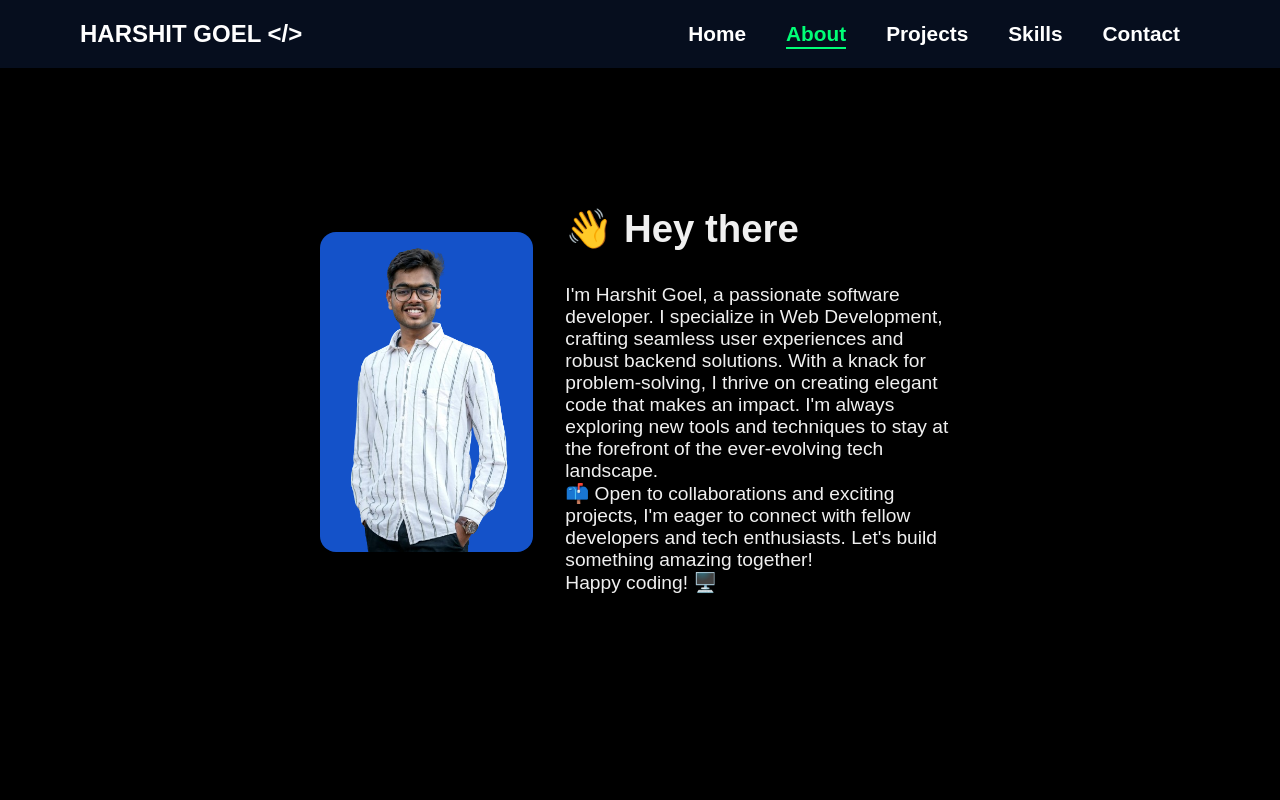
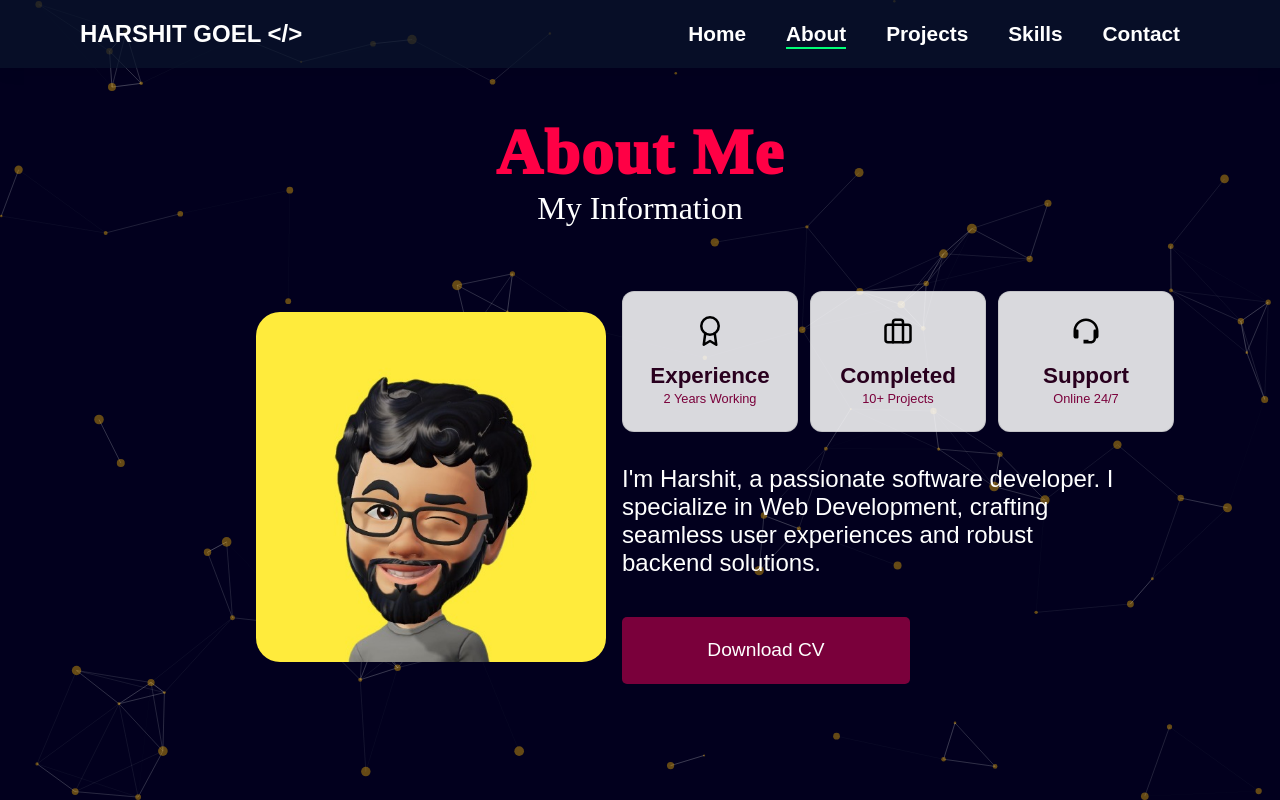
Before and after one commit to its-harshitgoel/My-Portfolio, a React (Create React App) app: page /about in a window 1280 px wide. Built offline with nearby package versions, Linux system fonts and the light colour scheme.

Commit message:
About-Page

```diff
--- /dev/null
+++ b/src/components/About/info.css
@@ -0,0 +1,16 @@
+
+  .about__title {
+    font-size: 1.4rem;
+    font-weight: bold;
+  }
+
+  .about__subtitle {
+    color: #7A003B;
+    font-size: 0.8rem; /* Adjust as needed */
+  }
+
+  .icons {
+    color: #000; /* Adjust as needed */
+    margin-bottom: 10px; /* Adjust as needed */
+    font-size: 30px;
+  }
--- /dev/null
+++ b/src/components/About/info.jsx
@@ -0,0 +1,35 @@
+import React from 'react'
+import { FiAward, FiBriefcase } from "react-icons/fi";
+import { BiSupport } from "react-icons/bi";
+import './info.css'
+
+
+const info = () => {
+    return (
+        <div className='about__info grid'>
+            <div className='about__box'>
+                <div className="icons">
+                    <FiAward />
+                </div>
+                <h3 className='about__title'>Experience</h3>
+                <span className='about__subtitle'>2 Years Working</span>
+            </div>
+            <div className='about__box'>
+                <div className="icons">
+                    <FiBriefcase />
+                </div>
+                <h3 className='about__title'>Completed</h3>
+                <span className='about__subtitle'>10+ Projects</span>
+            </div>
+            <div className='about__box'>
+                <div className="icons">
+                    <BiSupport />
+                </div>
+                <h3 className='about__title'>Support</h3>
+                <span className='about__subtitle'>Online 24/7</span>
+            </div>
+        </div>
+    )
+}
+
+export default info
--- a/src/components/Navbar.js
+++ b/src/components/Navbar.js
@@ -13,7 +13,7 @@ const Navbar = () => {
       <div>
         <ul id="navbar">
           <li>
-            <Link className={location.pathname === '/' } to="/">Home</Link>
+            <Link className={location.pathname === '/' ? 'active' : ''} to="/">Home</Link>
           </li>
           <li>
             <Link className={location.pathname === '/about' ? 'active' : ''} to="/about">About</Link>
--- a/src/components/ParticleBackground.js
+++ b/src/components/ParticleBackground.js
@@ -74,7 +74,7 @@ const ParticleBackground = () => {
                         value: 80,
                     },
                     opacity: {
-                        value: 0.5,
+                        value: 0.4,
                     },
                     shape: {
                         type: "circle",
--- a/src/pages/About.js
+++ b/src/pages/About.js
@@ -1,45 +1,37 @@
-import React from "react";
+import React from 'react';
 import "../styles/About.css";
-import profile from "../utils/profile-photo.png";
+import profile from '../utils/home-profile2.jpg';
+import CV from "../utils/resume-sample.pdf"
+import Info from "../components/About/info";
+import ParticleBackground from "../components/ParticleBackground";
+
+const About = () => {
+return (
+  <section className='about section' id="about">
+  <ParticleBackground />
+  <h2 class="section__title">About Me</h2>
+  <span class="section__subtitle">My Information</span>
+
+  <div class="about__container container grid">
+    <img src={profile} alt="" class="about__img"></img>
+
+    <div class="about_data">
+      <Info />
+      <p class="about__description">I'm Harshit, a passionate software developer. I specialize in Web Development,
+        crafting seamless user experiences and robust backend solutions.
+        </p>
+
+      <a download="" href={CV} class="button button--flex">Download CV</a>
+
+    </div>
+
+  </div>
+</section>
 
 
-const About = () => {
-  return (
-    <div className="center">
-      <div className="container">
-        <div className="section">
-          <div className="about-content">
-            <img
-              src={profile}
-              alt="profile-image"
-              className="profile-about"
-            />
-            <div className="text-content">
-              <h1 className="heading">👋 Hey there</h1>
-              <p className="description">
-                I'm <span className="name">Harshit Goel</span>, a passionate
-                software developer. I specialize in{" "}
-                <span className="tech">Web Development</span>, crafting seamless
-                user experiences and robust backend solutions. With a knack for
-                problem-solving, I thrive on creating elegant code that makes
-                an impact. I'm always exploring new tools and techniques to
-                stay at the forefront of the ever-evolving tech landscape.
-              </p>
-              <p className="description">
-                📫 Open to collaborations and exciting projects, I'm eager to
-                connect with fellow developers and tech enthusiasts. Let's
-                build something amazing together!
-              </p>
-              <p className="description">
-                Happy coding! 🖥️
-                <br />
-              </p>
-            </div>
-          </div>
-        </div>
-      </div>
-    </div>
-  );
-};
 
-export default About;
+
+)
+}
+
+export default About
--- a/src/styles/About.css
+++ b/src/styles/About.css
@@ -1,67 +1,120 @@
-.center {
+.ParticleBackground {
+  position: absolute;
+  top: 0;
+  left: 0;
+  width: 100%;
+  height: 100%;
+  z-index: 0;
+}
+
+.section {
+  position: relative;
+  padding: 4rem 0;
   display: flex;
   justify-content: center;
   align-items: center;
-    min-height: 100vh;
-    background-color: black;
+  height: 100vh;
+  flex-direction: column;
+}
+
+.section__title {
+  font-size: 4rem;
+  font-weight: 1000;
+  color: #FF0045;
+  z-index: 1;
+  font-family: "Black Ops One";
+  letter-spacing: 0.1rem;
 
 }
 
-  .container {
-    width: 80vw;
-    color:#f0f0f0;
-    font-size: larger;
-    background-color: black;
+.section__subtitle {
+  font-size: 2rem;
+  font-weight: 500;
+  color: #FFFFFF;
+  margin-bottom: 4rem;
+  z-index: 1;
+  font-family: "Black Ops One";
 }
 
-  .section {
-    margin-bottom: 4rem;
-  }
-  .heading{
-    margin-bottom: 2rem;
+.about__container {
+  position: relative;
+  display: grid;
+  grid-template-columns: repeat(2, 1fr);
+  align-items: center;
+  column-gap: 1rem;
+  width: 60%;
+  z-index: 1;
 }
 
-  .sub-heading {
-    margin-top: 1.5rem;
+.about__img {
+  width: 350px;
+  border-radius: 1.5rem;
+  justify-self: center;
+  pointer-events: none;
+
+
 }
 
-  .about-content {
+.about_data {
+  z-index: 1;
+}
+
+.about__info {
+  display: grid;
+  grid-template-columns: repeat(3, 140px);
+  gap: 3rem;
+  margin-bottom: 20px;
+}
+.about__box {
+  background-color: rgba(255, 255, 255, 0.85);
+  border: 1px solid rgba(0, 0, 0, 0.1);
+  border-radius: 0.75rem;
+  text-align: center;
+  padding: 1.5rem 1.25rem;
+  width: 11em;
+  z-index: 1;
+  color: #29001E;
+  transition: transform 0.3s ease;
+}
+
+.about__box:hover {
+  transform: scale(0.95);
+  cursor: pointer;
+}
+
+
+.button {
+  display: inline-block;
+  padding: 10px 20px;
+  background-color: #7A003B;
+  color: #ffffff;
+  text-decoration: none;
+  border-radius: 5px;
+  text-align: center;
+  transition: background-color 0.3s ease;
+  height: 3.5em;
+  width: 15em;
+  margin-top: 2em;
+  z-index: 1;
+  font-size: 1.2rem;
+  transition: background-color 0.3s ease, transform 0.3s ease;
+}
+
+.button:hover {
+  background-color: #3c012c;
+  transform: translateY(-5px);
+}
+
+.button--flex {
   display: flex;
-    margin: 10em;
   justify-content: center;
   align-items: center;
 }
 
-  .profile-about {
-    width: 20rem;
-    height: 20rem;
-    margin-bottom: 1rem;
-    border-radius: 1rem;
+.about__description {
+  padding: 0.8rem 1rem 0 0;
+  margin-bottom: 2.5rem;
+  font-size: 1.5rem;
+  z-index: 1;
+  color: #ffffff;
 }
-
-  .text-content {
-    margin-left: 2rem;
-  }
-
-  .interests-grid {
-    display: grid;
-    grid-template-columns: repeat(auto-fill, minmax(270px, 1fr));
-    gap: 1rem;
-  }
-
-  .interests-card {
-    background-color: #f0f0f0;
-    padding: 1rem;
-    border-radius: 10px;
-    display: flex;
-    align-items: center;
-  }
-
-  .icon {
-    width: 50px;
-    height: 50px;
-  }
-
-  .interest {
-    font-size: 1.1rem;
-  }
--- a/src/styles/Home.css
+++ b/src/styles/Home.css
@@ -41,6 +41,8 @@
   height: 20rem;
   margin-bottom: 1rem;
   border-radius: 50%;
+  pointer-events: none;
+
 }
 
 
--- a/src/styles/Navbar.css
+++ b/src/styles/Navbar.css
@@ -10,10 +10,7 @@ nav {
     padding: 20px 80px;
     box-shadow: 0 5px 15px rgba(0, 0, 0, 0.06);
     z-index: 2;
-
     background-color: rgba(9, 21, 44, 0.7);
-
-
 }
 
 .harshit-goel {
@@ -39,7 +36,6 @@ nav {
     padding: 0 20px;
     position: relative;
     list-style-type: none;
-
 }
 
 #navbar li a {
@@ -63,11 +59,12 @@ nav {
 }
 
 #navbar li a:hover::after,
-#navbar li a.active::after {
+#navbar li a.active::after{
     width: 100%;
+    color: #00FF77;
 }
 
-#navbar li a:hover,
+#navbar li a:hover
 #navbar li a.active {
     color: #00FF77;
 }
--- a/src/styles/SocialMedia.css
+++ b/src/styles/SocialMedia.css
@@ -54,7 +54,7 @@ a {
 }
 
 .wrapper a:nth-child(1) .button:hover .icon {
-    background-color: black;
+    background-color: #000;
     color: #FFA116;
 }
 
@@ -106,8 +106,7 @@ a {
 
 .wrapper a:nth-child(1) .button span,
 .wrapper a:nth-child(1) .button .icon {
-    color: #FFA116;
-    text-shadow: #333;
+    color: #000;
 }
 
 .wrapper a:nth-child(2) .button span,
```
Also changed, not shown: 2 other files (tests, documents, lock files or other folders). Lines whose indentation alone changed are shown as unchanged.
